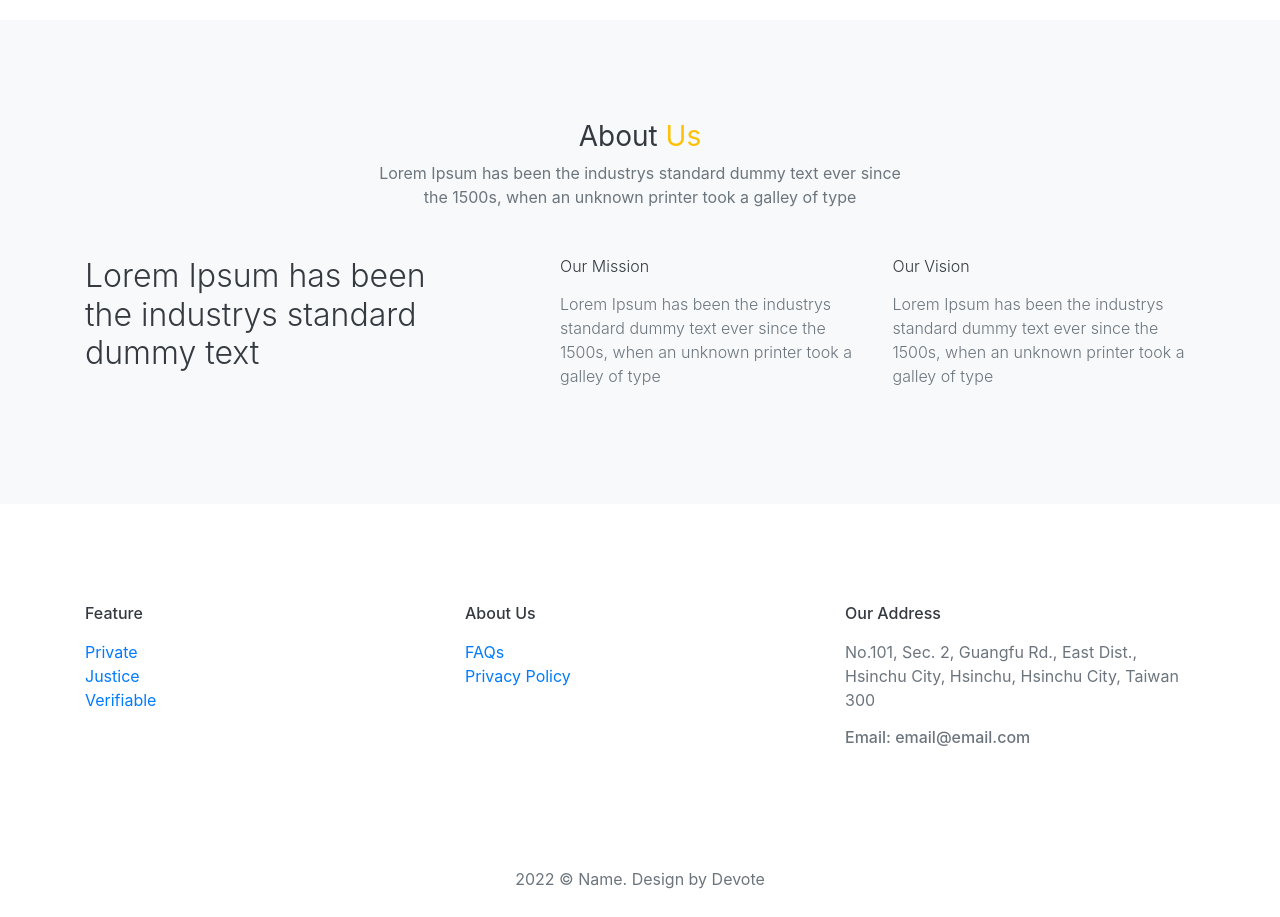
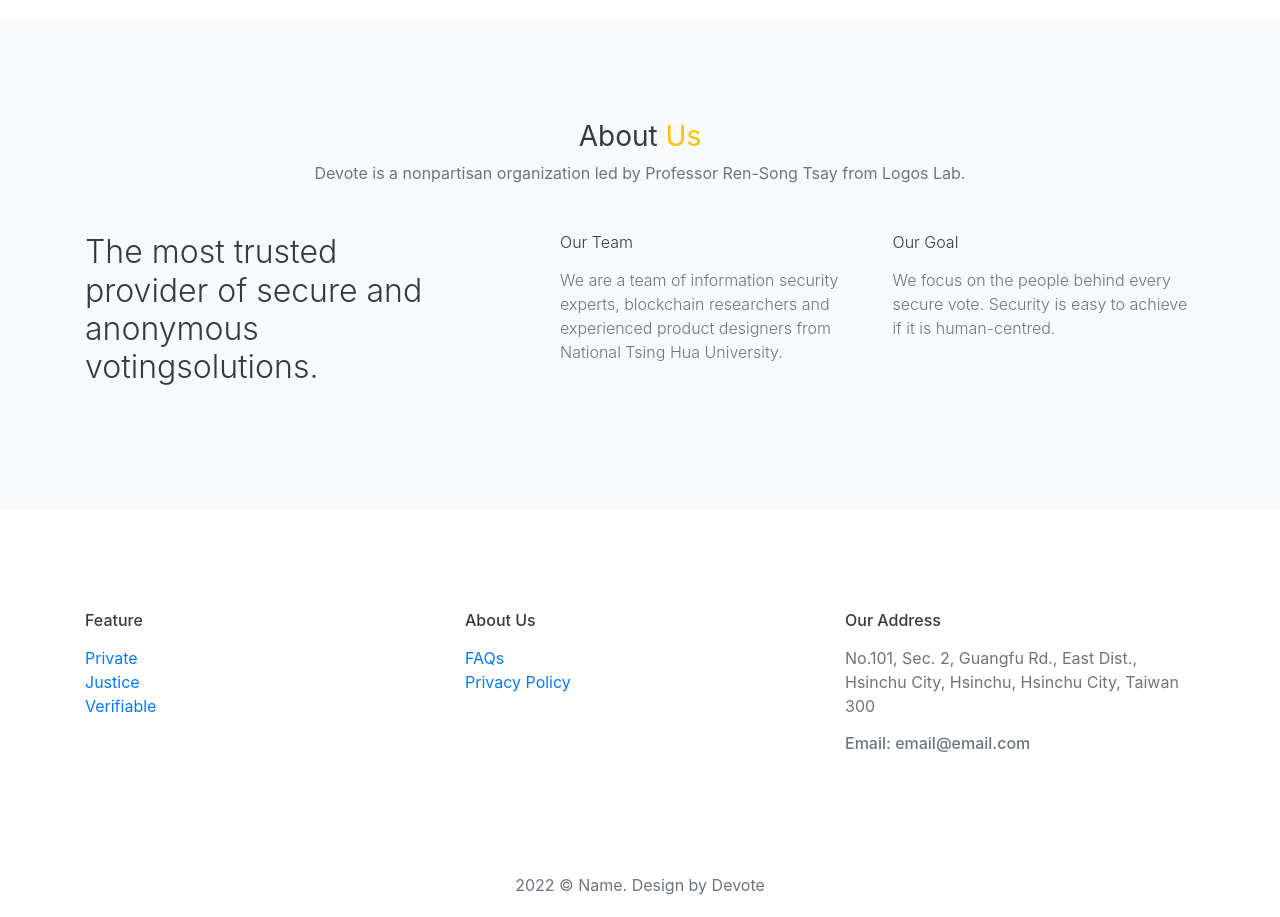
Before and after one commit to De-Vote/Landing-Page, a Next.js app: page / in a window 1280 px wide. Shown: the part 1260-2177 px from the top of the page. Built offline with nearby package versions, Linux system fonts and the light colour scheme.

Commit message:
add about

```diff
--- a/components/About.js
+++ b/components/About.js
@@ -2,32 +2,32 @@
 import { Container, Row, Col } from "react-bootstrap";
 
 
-const About = () => {
+const About = ({content}) => {
 
   return (
     <section className="section bg-light" id="about">
       <Container>
         <Row className="justify-content-center">
-          <Col lg={6} md={8}>
+          <Col lg={10} md={10}>
             <div className="title text-center mb-5">
               <h3 className="font-weight-normal text-dark">About <span className="text-warning">Us</span></h3>
-              <p className="text-muted">Lorem Ipsum has been the industrys standard dummy text ever since the 1500s, when an unknown printer took a galley of type</p>
+              <p className="text-muted">{content.intro}</p>
             </div>
           </Col>
         </Row>
         <Row>
           <Col md={4}>
-            <h2 className="font-weight-light line-height-1_6 text-dark mb-4">Lorem Ipsum has been the industrys standard dummy text</h2>
+            <h2 className="font-weight-light line-height-1_6 text-dark mb-4">{content.left}</h2>
           </Col>
           <Col md={{ size:7, offset :1 }}>
             <Row>
               <Col md={6}>
-                <h6 className="text-dark font-weight-light f-20 mb-3">Our Mission</h6>
-                <p className="text-muted font-weight-light">Lorem Ipsum has been the industrys standard dummy text ever since the 1500s, when an unknown printer took a galley of type</p>
+                <h6 className="text-dark font-weight-light f-20 mb-3">{content.middle?.title}</h6>
+                <p className="text-muted font-weight-light">{content.middle?.content}</p>
               </Col>
               <Col md={6}>
-                <h6 className="text-dark font-weight-light f-20 mb-3">Our Vision</h6>
-                <p className="text-muted font-weight-light">Lorem Ipsum has been the industrys standard dummy text ever since the 1500s, when an unknown printer took a galley of type</p>
+                <h6 className="text-dark font-weight-light f-20 mb-3">{content.right?.title}</h6>
+                <p className="text-muted font-weight-light">{content.right?.content}</p>
               </Col>
             </Row>
           </Col>
--- a/pages/index.js
+++ b/pages/index.js
@@ -11,8 +11,9 @@
 // Landing page
 export default function HomePage() {
   const { query, locale } = useRouter();
-  const [hero, setHero] = useState([])
+  const [hero, setHero] = useState({})
   const [feature, setFeature] = useState([])
+  const [about, setAbout] = useState({})
 
   useEffect(() => {
     init()
@@ -24,6 +25,7 @@
       result = await result.json();
       setHero(result.hero)
       setFeature(result.feature)
+      setAbout(result.about)
     } catch (e) {
       console.log(e.message)
     }
@@ -34,7 +36,7 @@
       <Header />
       <Hero content={hero} locale={locale}/>
       <Feature content={feature}/>
-      <About />
+      <About content={about}/>
       <Footer />
     </Layout>
   )
--- a/public/locales/en/landing_page_index.json
+++ b/public/locales/en/landing_page_index.json
@@ -22,5 +22,17 @@
             "title":"Verifiable",
             "desc":"Provide all user verification services."
         }
-    ]
+    ],
+    "about":{
+        "intro":"Devote is a nonpartisan organization led by Professor Ren-Song Tsay from Logos Lab.",
+        "left":"The most trusted provider of secure and anonymous votingsolutions.",
+        "middle":{
+            "title":"Our Team",
+            "content":"We are a team of information security experts, blockchain researchers and experienced product designers from National Tsing Hua University."
+        },
+        "right":{
+            "title":"Our Goal",
+            "content":"We focus on the people behind every secure vote. Security is easy to achieve if it is human-centred."
+        }
+    }
 }
```
Also changed, not shown: public/locales/zh_hant/landing_page_index.json (+13 -1 lines).
